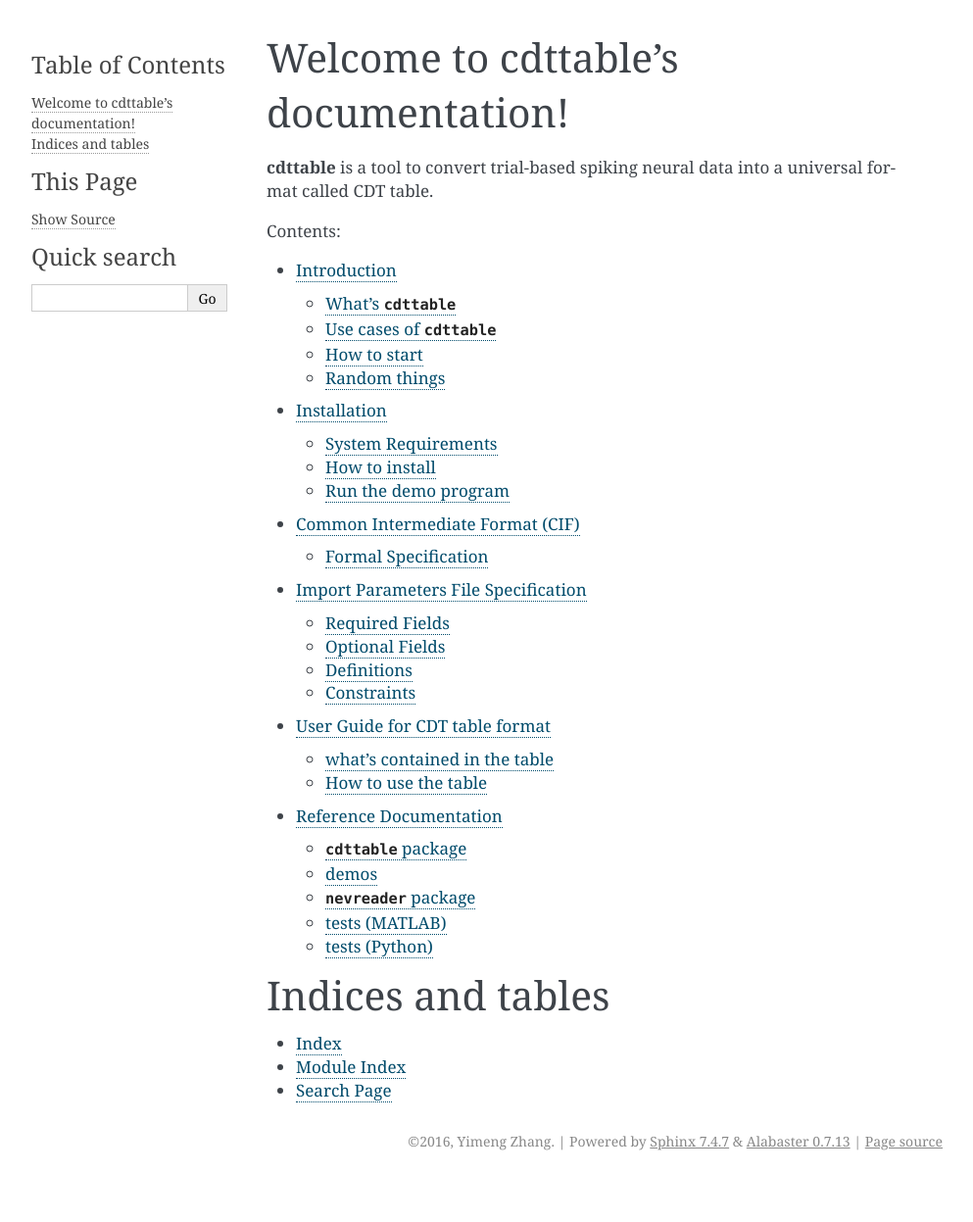
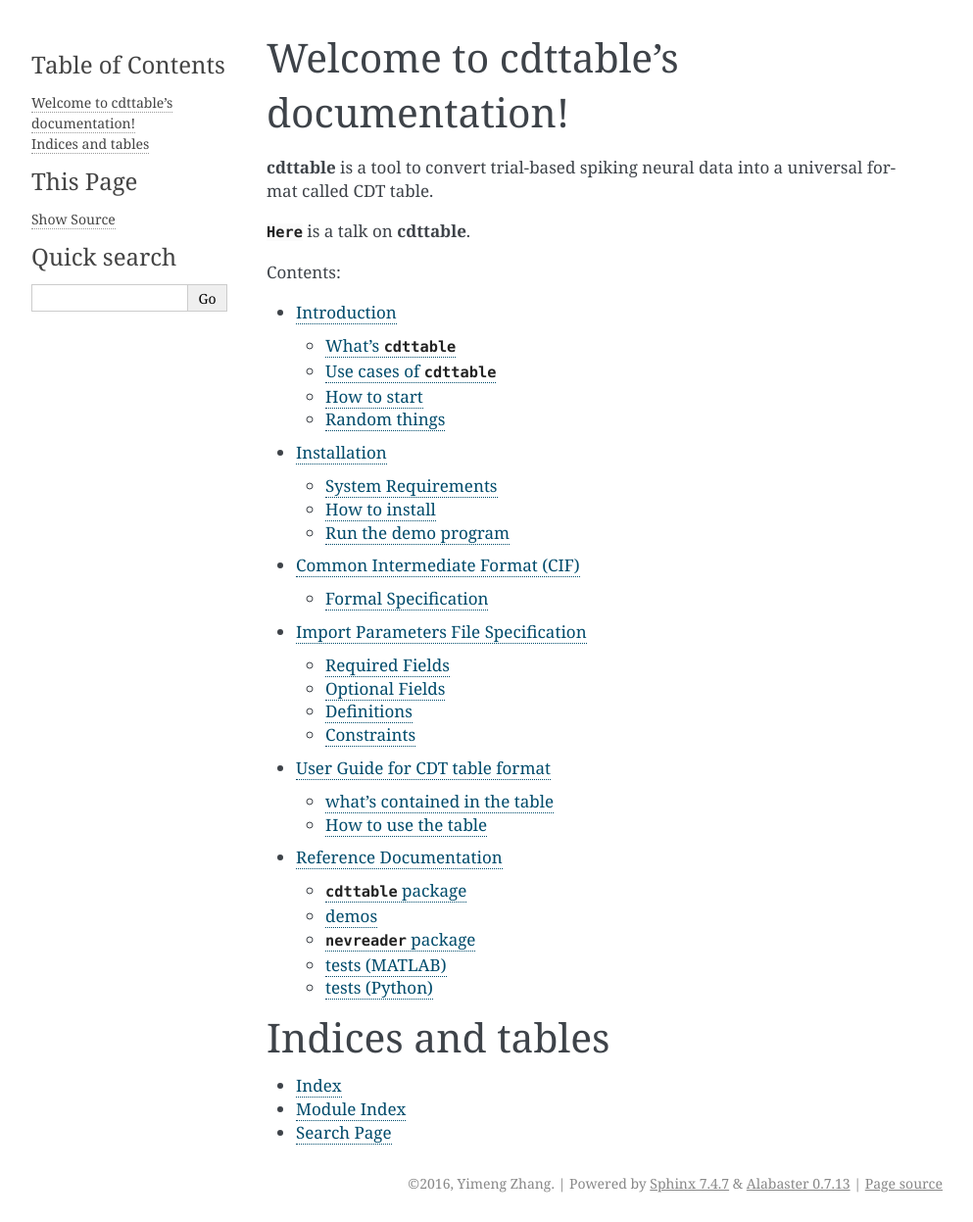
Before and after one commit to leelabcnbc/cdttable, a Sphinx documentation site: the page built from docs/index.rst, in a window 1280 px wide. Shown: the whole page at 98% size, without its empty margins (148-1141 px from the left). Built offline with Sphinx 7.4.7, drawn with Linux system fonts in a browser that asks for light colours; before the commit the page ends 1204 px from its top, so only the background shows below that.

Commit message:
add talk

```diff
--- a/docs/index.rst
+++ b/docs/index.rst
@@ -8,6 +8,10 @@
 
 **cdttable** is a tool to convert trial-based spiking neural data
 into a universal format called CDT table.
+
+:download:`Here </brain_bag_talk.pdf>` is a talk on **cdttable**.
+
+
 
 Contents:
 
```
Also changed, not shown: 1 other file.
